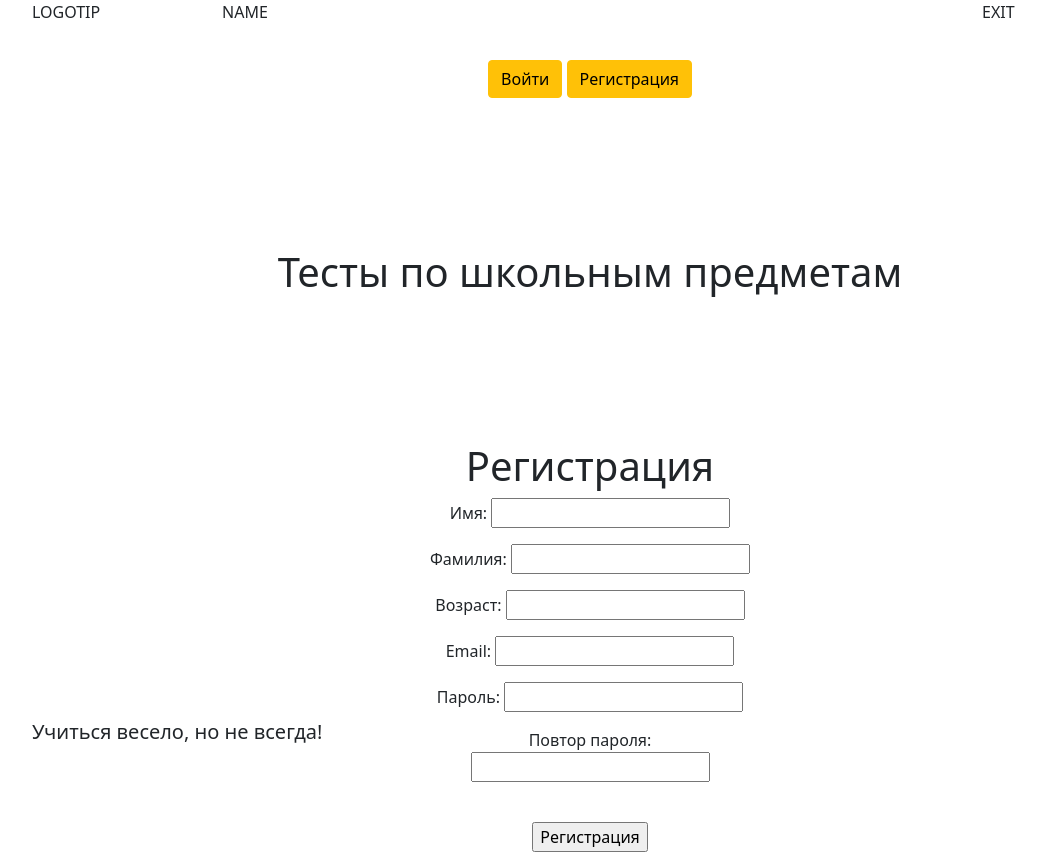
After one commit to Harvo56/WEB, a Flask app: page /register in a window 1280 px wide. The commit adds this page. Shown: the whole page, without its empty margins (50-1096 px from the left). Run offline with Flask 2, Linux system fonts and the light colour scheme; some libraries are stand-ins or nearby versions.

Commit message:
Reg and Avtoriz commit

```diff
--- a/123.py
+++ b/123.py
@@ -6,18 +6,17 @@
 @app.route('/')
 @app.route('/index')
 def ind():
-    return render_template("base.html")
+    return render_template("base.html", title='Главная')
 
 
-#@app.route('/training/<prof>')
-#def prof(prof):
-#    if prof.find("инженер") != -1 or prof.find("строитель") != -1:
-#        it = "Инженерные тренажеры"
-#    elif prof.find("ученый") != -1:
-#        it = "Научные симуляторы"
-#    else:
-#        it = "Неправильный ввод специальности!"
-#    return render_template("base.html", x=prof, y=it)
+@app.route('/register')
+def register():
+    return render_template("register.html", title='Регистрация')
+
+
+@app.route('/login')
+def login():
+    return render_template("login.html", title='Авторизация')
 
 
 if __name__ == '__main__':
--- a/static/css/style.css
+++ b/static/css/style.css
@@ -1,25 +1,22 @@
 .tt{
-    background-color: red;
     height: 60px;
 }
 
 .pm{
-    background-color: yellow;
     height: 60px;
 }
 
 .ak{
-    background-color: violet;
     height: 60px;
 }
 
 .foot {
-    background-color: crimson;
+
     height: 80px;
 }
 
 .content {
-    background-color: aqua;
+
     padding-bottom: 90px;
 }
 
@@ -30,5 +27,5 @@
 html,
 body {
   height: 100%;
-  background-color: blue;
+
 }
--- a/templates/base.html
+++ b/templates/base.html
@@ -4,7 +4,7 @@
     <meta charset="UTF-8">
     <link rel="stylesheet" type="text/css" href="/static/css/bootstrap.min.css">
     <link rel="stylesheet" type="text/css" href="/static/css/style.css">
-    <title>{{x}}</title>
+    <title>{{title}}</title>
 </head>
 <body>
     <div class="container-lg con-ner">
@@ -14,16 +14,25 @@
             <div class="col-md-2 ak">EXIT</div>
         </div>
 
+        <div class="text-center">
+            <a class="btn btn-warning" href="{{url_for('login')}}">Войти</a>
+            <a class="btn btn-warning" href="{{url_for('register')}}">Регистрация</a>
+        </div>
+
         <div class="row up-logo">
 
         </div>
 
         <div class="row content">
             <div>
-                <h1>Миссия Колонизация Марса</h1>
+                <h1 class="text-center">Тесты по школьным предметам</h1>
             </div>
         </div>
 
+        {% block content %}
+
+
+        {% endblock %}
 
 
 
--- /dev/null
+++ b/templates/register.html
@@ -0,0 +1,20 @@
+{% extends "base.html" %}
+{% block content %}
+<br><br>
+<h1 class="text-center">Регистрация</h1>
+<form action="/register" method="post" class="form-contact text-center">
+<p><label for="name">Имя:</label>
+    <input type="text" name="name" id="name" value=""required></p>
+<p><label for="name">Фамилия:</label>
+    <input type="text" name="surname" id="surname" value=""required></p>
+<p><label>Возраст:</label>
+    <input type="text" name="old" value=""required></p>
+<p><label>Email:</label>
+    <input type="text" name="email" value=""required></p>
+<p><label>Пароль:</label>
+    <input type="password" name="psw" value=""required></p>
+<p><label>Повтор пароля:</label><br>
+    <input type="password" name="psw2" value=""required></p><br>
+<p><input type="submit" value="Регистрация"> </p>
+</form>
+{% endblock %}
```
Also changed, not shown: templates/Login.html (added, +16 -0 lines).
